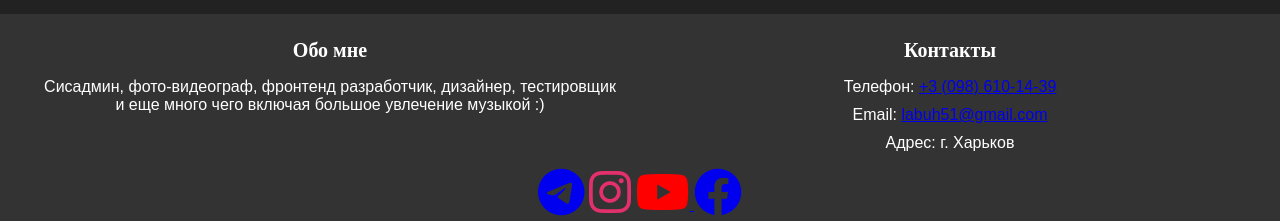
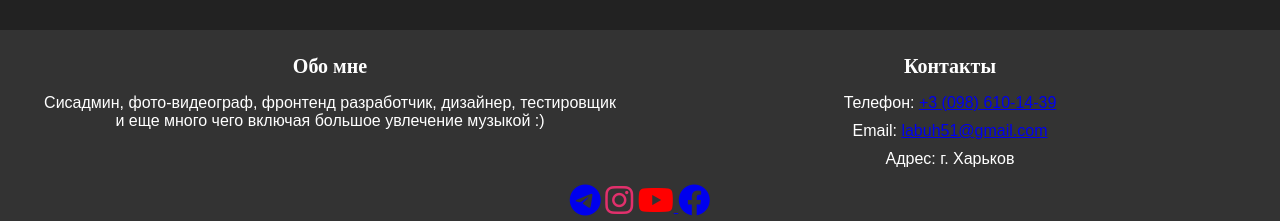
Before and after one commit to Macdos51/MySite, a plain HTML site: page index.html in a window 1280 px wide. Shown: the part 579-800 px from the top of the page. Drawn offline with nearby package versions, Linux system fonts and the light colour scheme.

Commit message:
Update index.html
123

```diff
--- a/index.html
+++ b/index.html
@@ -58,10 +58,10 @@
       </div>
     </div>
     <div class="social-links">
-      <a href="https://t.me/@itsme19833" target="_blank"><i class="fab fa-telegram fa-3x"></i></a>
-      <a href="https://www.instagram.com/macdos51" target="_blank"><i class="fab fa-instagram fa-3x"></i></a>
-      <a href="https://www.youtube.com/@macdos51" target="_blank"><i class="fab fa-youtube fa-3x"></i>
-        <a href="https://www.facebook.com/macdos51" target="_blank"><i class="fab fa-facebook fa-3x"></i>
+      <a href="https://t.me/@itsme19833" target="_blank"><i class="fab fa-telegram fa-2x"></i></a>
+      <a href="https://www.instagram.com/macdos51" target="_blank"><i class="fab fa-instagram fa-2x"></i></a>
+      <a href="https://www.youtube.com/@macdos51" target="_blank"><i class="fab fa-youtube fa-2x"></i>
+        <a href="https://www.facebook.com/macdos51" target="_blank"><i class="fab fa-facebook fa-2x"></i>
     </div>
   </footer>
 
```
